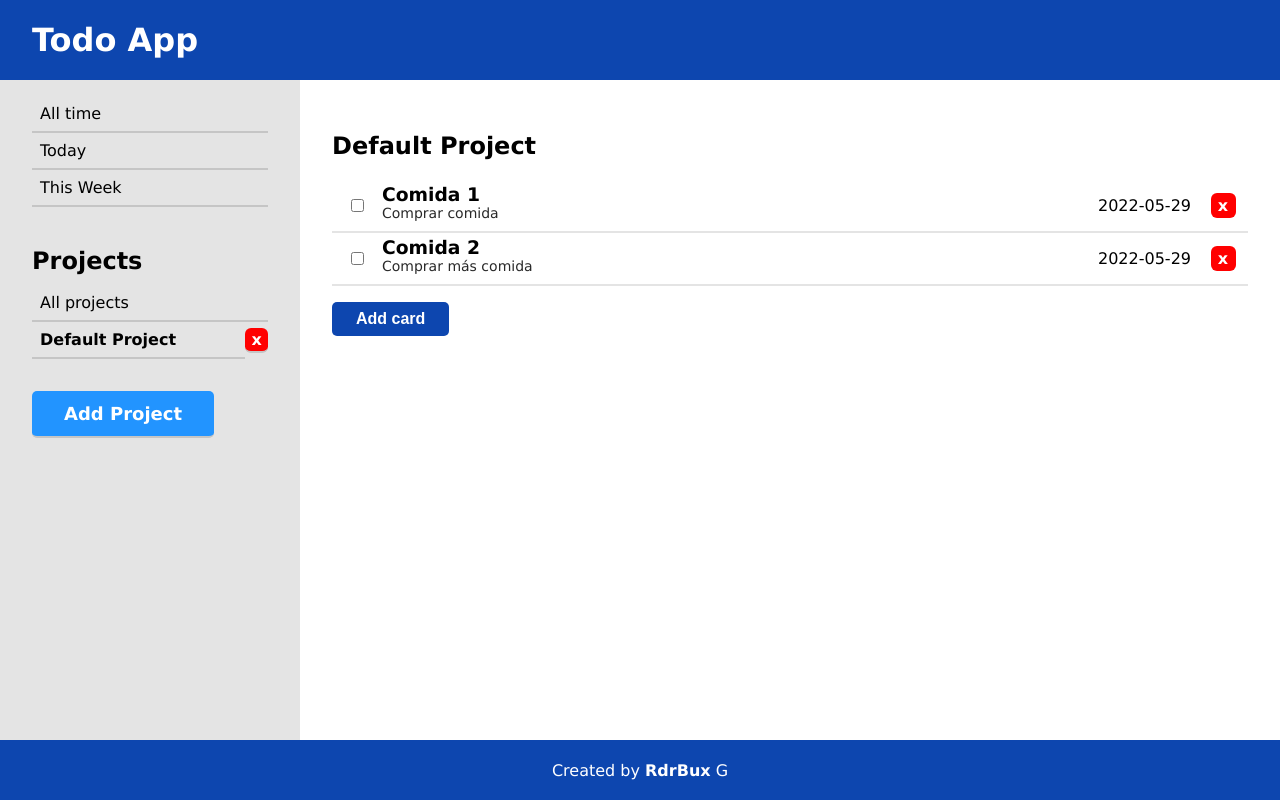
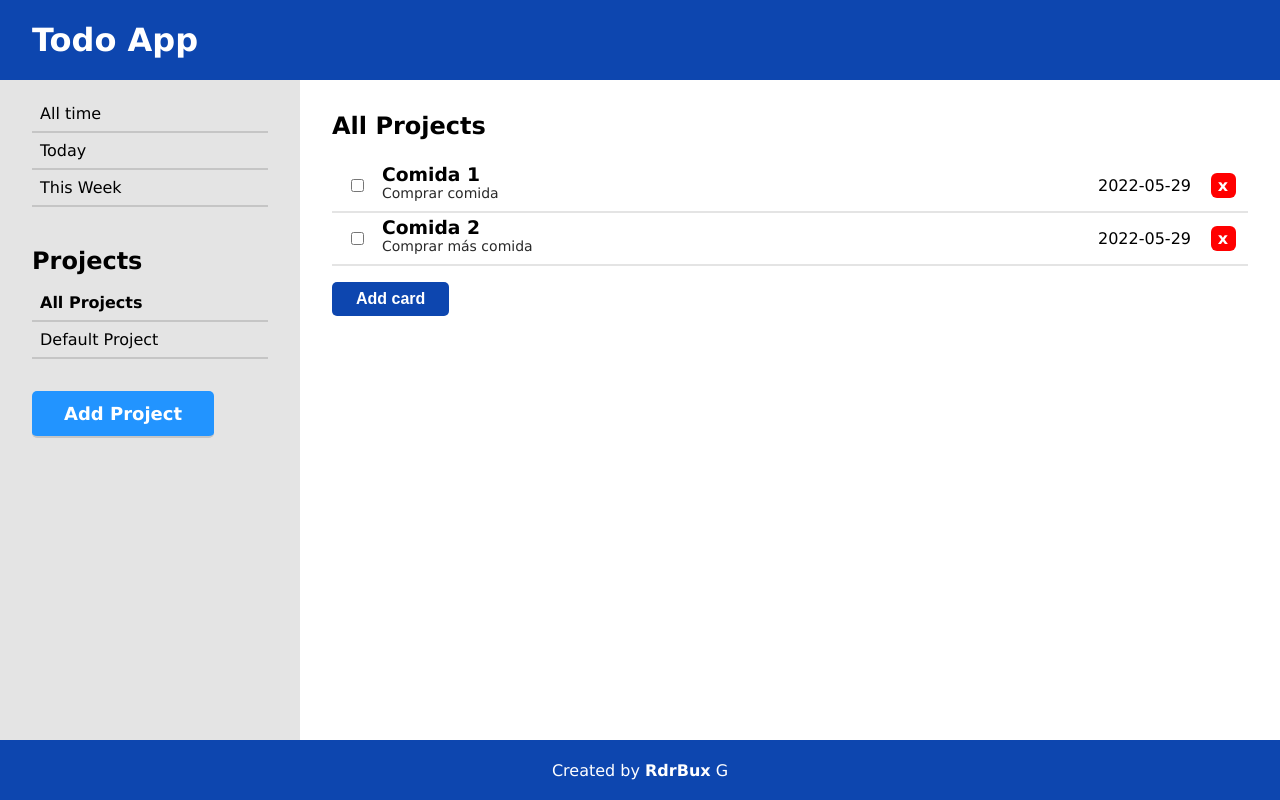
Before and after one commit to RdrBux/todo-app, a website built with webpack: page dist/index.html in a window 1280 px wide. Built offline with nearby package versions, Linux system fonts and the light colour scheme.

Commit message:
Fix add cards in right project, use Default Proj when on All Proj.

```diff
--- a/src/cards.js
+++ b/src/cards.js
@@ -1,3 +1,5 @@
+import { allProjects, Project } from "./projects";
+
 export class Card {
   constructor(title, description, date, priority) {
     this.title = title;
@@ -34,6 +36,9 @@ export class Card {
     cardRemove.textContent = `x`;
     cardRemove.addEventListener("click", () => {
       card.classList.add("removed");
+      allProjects.forEach((proj) => {
+        proj.removeCard(this.title);
+      });
     });
 
     card.appendChild(cardTitle);
--- a/src/index.js
+++ b/src/index.js
@@ -4,6 +4,7 @@ import {
   allProjects,
   projectSelected,
   handleSubmit,
+  displayAllCards,
 } from "./projects";
 import {
   formContainer,
@@ -16,6 +17,7 @@ import {
   navSelected,
 } from "./dom";
 
+/// DEFAULT CARDS
 const today = new Date();
 const currentDate =
   today.getFullYear() +
@@ -32,9 +34,10 @@ allProjects.push(project0);
 project0.appendToNav();
 project0.addCard(card1);
 project0.addCard(card2);
-addToMain("Default Project");
-projectSelected[0] = project0.name;
+projectSelected[0] = "All Projects";
+displayAllCards();
 navSelected();
+///
 
 const btnAddProject = buttonConfig("#js-add-project", () => {
   const projectName = window.prompt("Project name:");
@@ -46,13 +49,6 @@ const btnAddProject = buttonConfig("#js-add-project", () => {
   projectSelected[0] = project.name;
   navSelected();
 });
-
-const btnRemoveCard = document.querySelectorAll(".card button");
-btnRemoveCard.forEach((btn) =>
-  btn.addEventListener("click", (e) => {
-    project.removeCard(btn.classList[1]);
-  })
-);
 
 const btnAddCard = document.querySelector("#js-btn-cards");
 btnAddCard.addEventListener("click", () => {
@@ -71,12 +67,16 @@ form.addEventListener("submit", (e) => {
   form.reset();
   hideForm();
   clearMain();
-  addToMain(projectSelected[0]);
+  if (projectSelected[0] === "All Projects") {
+    displayAllCards();
+  } else {
+    addToMain(projectSelected[0]);
+  }
 });
 
-/* const navButtonProjects = document.querySelectorAll(".project-btn");
-navButtonProjects.forEach((btn) =>
-  btn.addEventListener("click", (e) => {
-    console.log(btn.textContent);
-  })
-); */
+const btnAllProjects = document.querySelector(".all-projects");
+btnAllProjects.addEventListener("click", () => {
+  projectSelected[0] = "All Projects";
+  displayAllCards();
+  navSelected();
+});
--- a/src/projects.js
+++ b/src/projects.js
@@ -53,6 +53,9 @@ export class Project {
       navSelected();
     });
 
+    liProject.appendChild(btn);
+
+    if (this.name !== "Default Project") {
       const removeBtn = document.createElement("button");
       removeBtn.classList = "remove";
       removeBtn.textContent = "x";
@@ -61,9 +64,8 @@ export class Project {
         const index = allProjects.findIndex((proj) => proj.name === this.name);
         allProjects.splice(index, 1);
       });
-
-    liProject.appendChild(btn);
       liProject.appendChild(removeBtn);
+    }
     navProjects.appendChild(liProject);
   }
 }
@@ -81,6 +83,28 @@ export function handleSubmit(e) {
   allProjects.forEach((project) => {
     if (project.name === projectSelected[0]) {
       project.addCard(formCard);
+    } else {
+      allProjects[0].addCard(formCard);
     }
   });
 }
+
+const main = document.querySelector(".main");
+
+export function displayAllCards() {
+  const project = document.createElement("div");
+  project.classList = "project";
+
+  const projectTitle = document.createElement("h2");
+  projectTitle.textContent = "All Projects";
+
+  project.appendChild(projectTitle);
+
+  allProjects.forEach((proj) => {
+    proj.cardlist.forEach((card) => {
+      project.appendChild(card.displayCARD());
+    });
+  });
+  clearMain();
+  main.appendChild(project);
+}
```
Also changed, not shown: dist/index.html, dist/main.js, dist/style.css. Lines whose indentation alone changed are shown as unchanged.
